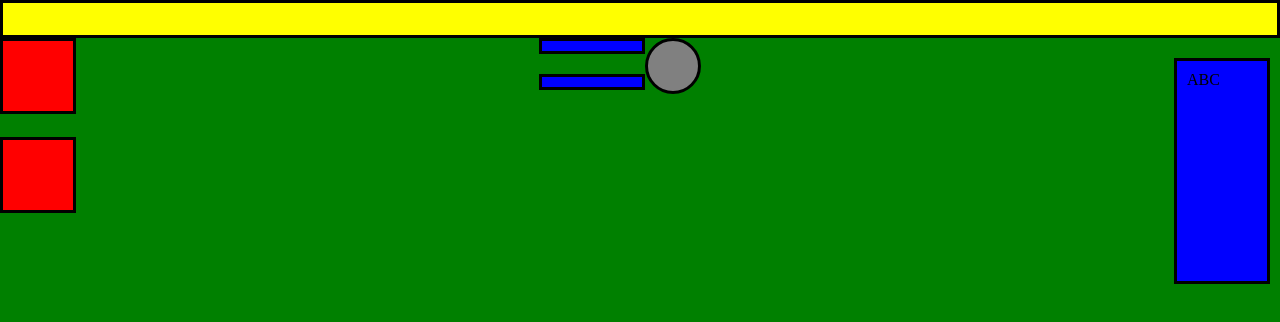
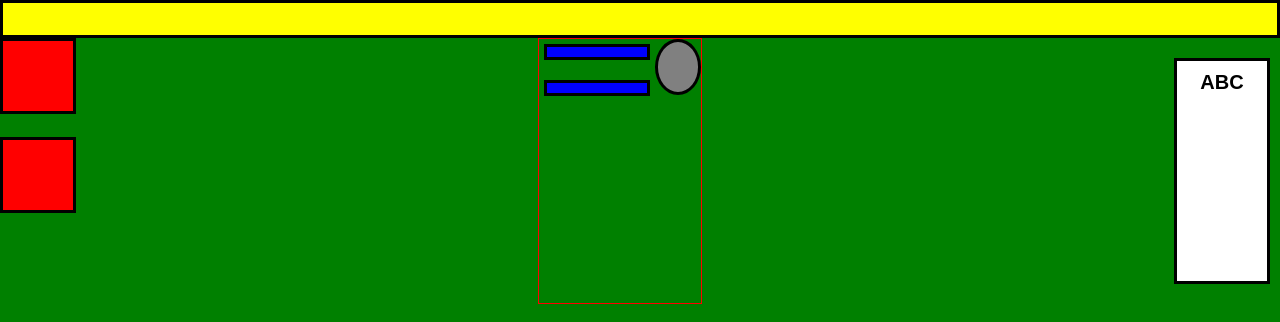
Before and after one commit to iowczarek/resp_task, a plain HTML site: page index.html in a window 1280 px wide. Drawn offline with Linux system fonts and the light colour scheme.

Commit message:
created shapes, made rectangle change colors while resizing page

```diff
--- a/style.css
+++ b/style.css
@@ -13,6 +13,7 @@ body {
     justify-content: space-between;
     flex-wrap: wrap;
 }
+
 .square {
     height: 70px;
     width: 70px;
@@ -22,8 +23,12 @@ body {
    margin: 0% 0% 30% 0%;
   }
 .middle {
+    border: 1px solid red;
     display: flex;
 }
+.equal {
+    margin: 3%;
+ }
  .eq {
     height: 10px;
     width: 100px;
@@ -47,6 +52,18 @@ body {
     margin:20px 10px 20px 10px;
     border-style: solid;
     border-color: black;
+    font-size: 20px;
+    text-align: center;
+    font-family: Arial;
+    font-weight: 600;
     background-color: blue;
 
+    @media screen and (min-width: 583px) {
+        background-color: red;
+    }
+
+    @media screen and (min-width: 900px) {
+        background-color: #FFFFFF;
+    }
+
  }
```
